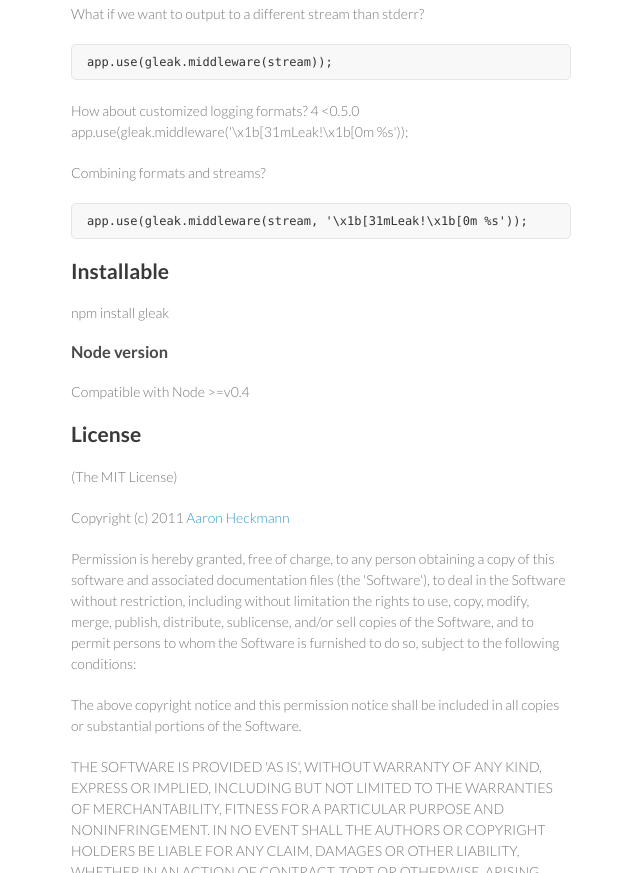
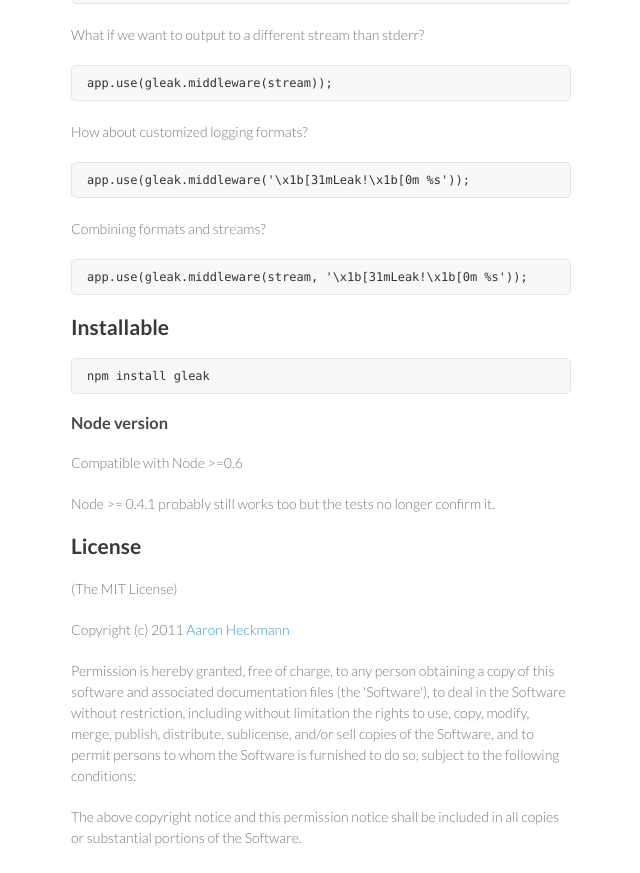
Before and after one commit to aheckmann/gleak, a plain HTML site: page index.html in a window 1280 px wide. Shown: the part 1927-2800 px from the top of the page, without its empty margins (499-1139 px from the left). Drawn offline with Linux system fonts and the light colour scheme.

Commit message:
Create gh-pages branch via GitHub

```diff
--- a/index.html
+++ b/index.html
@@ -17,15 +17,18 @@
       <header>
         <h1>Gleak</h1>
         <p>Global variable leak detection for Node.js</p>
+
         <p class="view"><a href="https://github.com/aheckmann/gleak">View the Project on GitHub <small>aheckmann/gleak</small></a></p>
+
+
         <ul>
           <li><a href="https://github.com/aheckmann/gleak/zipball/master">Download <strong>ZIP File</strong></a></li>
           <li><a href="https://github.com/aheckmann/gleak/tarball/master">Download <strong>TAR Ball</strong></a></li>
-          <li><a href="https://github.com/aheckmann/gleak">Fork On <strong>GitHub</strong></a></li>
+          <li><a href="https://github.com/aheckmann/gleak">View On <strong>GitHub</strong></a></li>
         </ul>
       </header>
       <section>
-        <p><a href="http://travis-ci.org/aheckmann/gleak"><img src="https://secure.travis-ci.org/aheckmann/gleak.png" alt="Build Status"></a></p>
+        <p>Global variable leak detection for Node.js <a href="http://travis-ci.org/aheckmann/gleak"><img src="https://secure.travis-ci.org/aheckmann/gleak.png" alt="Build Status"></a></p>
 
 <pre><code>var detector = require('gleak')();
 
@@ -111,9 +114,10 @@
 <pre><code>app.use(gleak.middleware(stream));
 </code></pre>
 
-<p>How about customized logging formats?
-4 &lt;0.5.0
-    app.use(gleak.middleware('\x1b[31mLeak!\x1b[0m %s'));</p>
+<p>How about customized logging formats?</p>
+
+<pre><code>app.use(gleak.middleware('\x1b[31mLeak!\x1b[0m %s'));
+</code></pre>
 
 <p>Combining formats and streams?</p>
 
@@ -122,11 +126,14 @@
 
 <h2>Installable</h2>
 
-<p>npm install gleak</p>
+<pre><code>npm install gleak
+</code></pre>
 
 <h3>Node version</h3>
 
-<p>Compatible with Node &gt;=v0.4</p>
+<p>Compatible with Node &gt;=0.6</p>
+
+<p>Node &gt;= 0.4.1 probably still works too but the tests no longer confirm it.</p>
 
 <h2>License</h2>
 
```
Also changed, not shown: params.json (+1 -1 lines).
